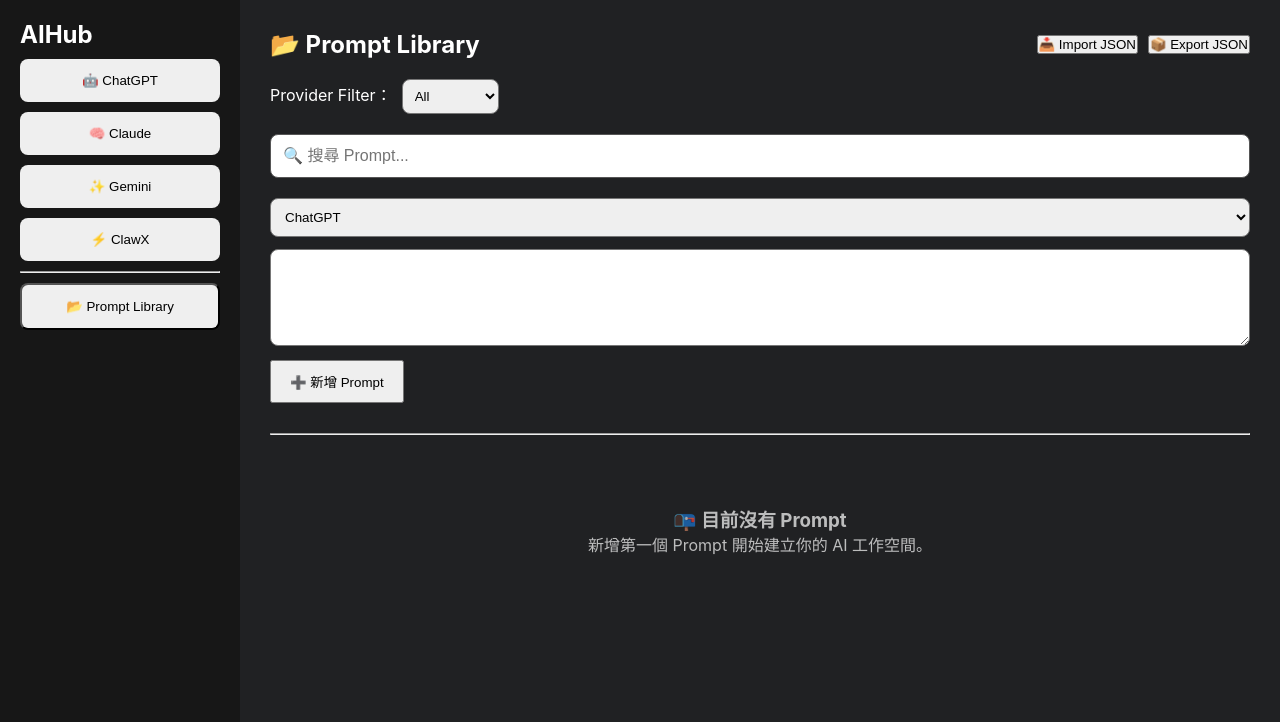
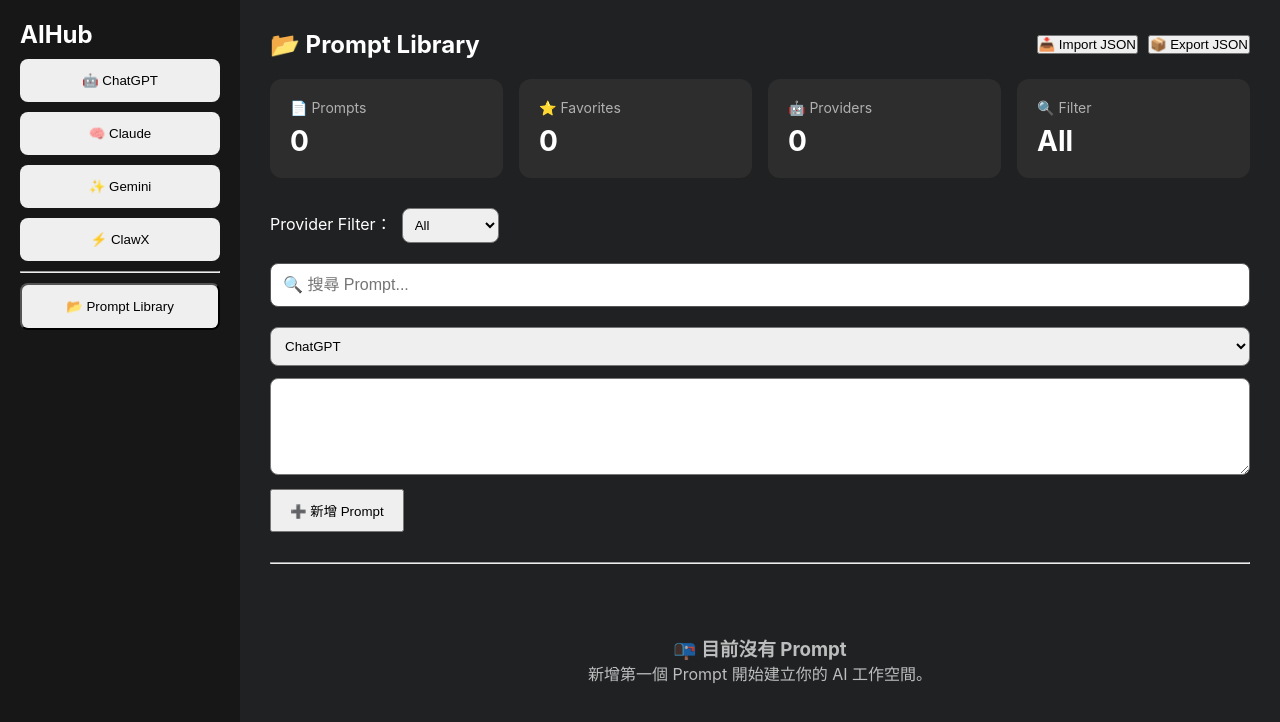
Before and after one commit to samaiai873-sudo/AIHub, a React (Vite) app: page / in a window 1280 px wide. Both pictures are taken after a click on the button "📂 Prompt Library". Shown: the top 722 px of the page. Built offline with nearby package versions, Linux system fonts and the light colour scheme.

Commit message:
refactor: migrate prompt provider to platform and model

```diff
--- /dev/null
+++ b/src/components/DashboardStats.tsx
@@ -0,0 +1,85 @@
+type DashboardStatsProps = {
+  total: number;
+  favorites: number;
+  providers: number;
+  currentFilter: string;
+};
+
+type StatCardProps = {
+  title: string;
+  value: string | number;
+};
+
+function StatCard({
+  title,
+  value,
+}: StatCardProps) {
+  return (
+    <div
+      style={{
+        background: "#2d2d2d",
+        borderRadius: 12,
+        padding: 20,
+        minWidth: 180,
+        flex: 1,
+      }}
+    >
+      <div
+        style={{
+          color: "#b0b0b0",
+          fontSize: 14,
+          marginBottom: 8,
+        }}
+      >
+        {title}
+      </div>
+
+      <div
+        style={{
+          fontSize: 28,
+          fontWeight: "bold",
+        }}
+      >
+        {value}
+      </div>
+    </div>
+  );
+}
+
+export default function DashboardStats({
+  total,
+  favorites,
+  providers,
+  currentFilter,
+}: DashboardStatsProps) {
+  return (
+    <div
+      style={{
+        display: "flex",
+        gap: 16,
+        flexWrap: "wrap",
+        marginBottom: 30,
+      }}
+    >
+      <StatCard
+        title="📄 Prompts"
+        value={total}
+      />
+
+      <StatCard
+        title="⭐ Favorites"
+        value={favorites}
+      />
+
+      <StatCard
+        title="🤖 Providers"
+        value={providers}
+      />
+
+      <StatCard
+        title="🔍 Filter"
+        value={currentFilter}
+      />
+    </div>
+  );
+}
--- a/src/components/PromptCard.tsx
+++ b/src/components/PromptCard.tsx
@@ -9,7 +9,8 @@
   onUpdate: (
     id: string,
     content: string,
-    provider: string
+    platform: string,
+    model: string
   ) => void;
 };
 
@@ -26,7 +27,13 @@
   const save = () => {
     if (!content.trim()) return;
 
-    onUpdate(prompt.id, content, prompt.provider);
+    onUpdate(
+      prompt.id,
+      content,
+      prompt.platform,
+      prompt.model
+    );
+
     setEditing(false);
   };
 
--- a/src/components/PromptLibrary.tsx
+++ b/src/components/PromptLibrary.tsx
@@ -5,6 +5,7 @@
 import EmptyState from "./EmptyState";
 import SearchBar from "./SearchBar";
 import PromptToolbar from "./PromptToolbar";
+import DashboardStats from "./DashboardStats";
 
 import usePrompts from "../hooks/usePrompts";
 import usePromptSearch from "../hooks/usePromptSearch";
@@ -39,8 +40,29 @@
     provider: filterProvider,
   });
 
+  const total = prompts.length;
+
+  const favorites = prompts.filter(
+    (prompt) => prompt.favorite
+  ).length;
+
+  const providerCount = new Set(
+  prompts.map((prompt) => prompt.platform)
+).size;
+
+  const currentFilter =
+    filterProvider === "all"
+      ? "All"
+      : providers.find(
+          (item) => item.id === filterProvider
+        )?.name ?? filterProvider;
+
   const handleAddPrompt = () => {
-    addPrompt(input, provider);
+   addPrompt(
+  input,
+  provider,
+  "gpt-5"
+);
     setInput("");
   };
 
@@ -94,7 +116,11 @@
           marginBottom: 20,
         }}
       >
-        <h2 style={{ margin: 0 }}>
+        <h2
+          style={{
+            margin: 0,
+          }}
+        >
           📂 Prompt Library
         </h2>
 
@@ -104,11 +130,20 @@
         />
       </div>
 
+      <DashboardStats
+        total={total}
+        favorites={favorites}
+        providers={providerCount}
+        currentFilter={currentFilter}
+      />
+
       <input
         ref={fileInputRef}
         type="file"
         accept=".json"
-        style={{ display: "none" }}
+        style={{
+          display: "none",
+        }}
         onChange={handleImport}
       />
 
@@ -130,7 +165,9 @@
             borderRadius: 8,
           }}
         >
-          <option value="all">All</option>
+          <option value="all">
+            All
+          </option>
 
           {providers.map((item) => (
             <option
@@ -170,12 +207,18 @@
           onCopy={copyPrompt}
           onDelete={deletePrompt}
           onToggleFavorite={toggleFavorite}
-          onUpdate={(id, content, provider) =>
-            updatePrompt(id, {
-              content,
-              provider,
-            })
-          }
+          onUpdate={(
+  id,
+  content,
+  platform,
+  model
+) =>
+  updatePrompt(id, {
+    content,
+    platform,
+    model,
+  })
+}
         />
       )}
     </div>
--- a/src/components/PromptList.tsx
+++ b/src/components/PromptList.tsx
@@ -9,7 +9,8 @@
   onUpdate: (
     id: string,
     content: string,
-    provider: string
+    platform: string,
+    model: string
   ) => void;
 };
 
--- a/src/hooks/usePromptSearch.ts
+++ b/src/hooks/usePromptSearch.ts
@@ -23,7 +23,7 @@
 
       const matchProvider =
         provider === "all" ||
-        prompt.provider === provider;
+        prompt.platform === provider;
 
       return matchKeyword && matchProvider;
     });
```
Also changed, not shown: src/aiPlatforms.ts (added, +92 -0 lines), src/components/AppHeader.tsx (added, +48 -0 lines), src/data/aiPlatforms.ts (added, +66 -0 lines), src/hooks/usePrompts.ts (+5 -3 lines), src/types/prompt.ts (+12 -10 lines).
